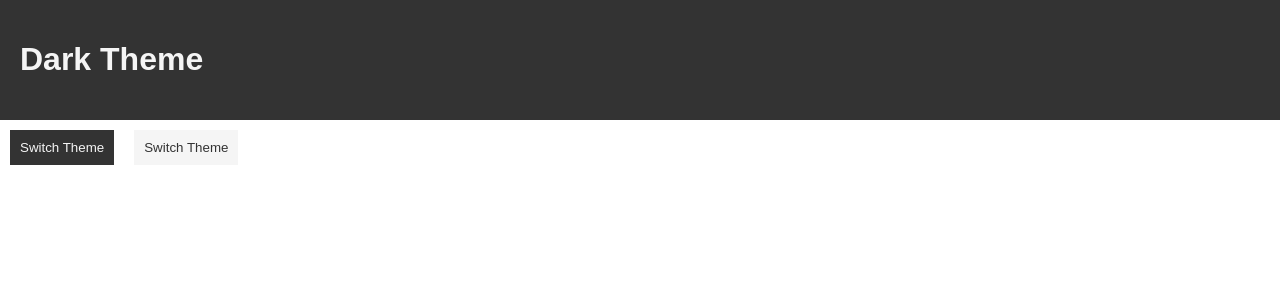
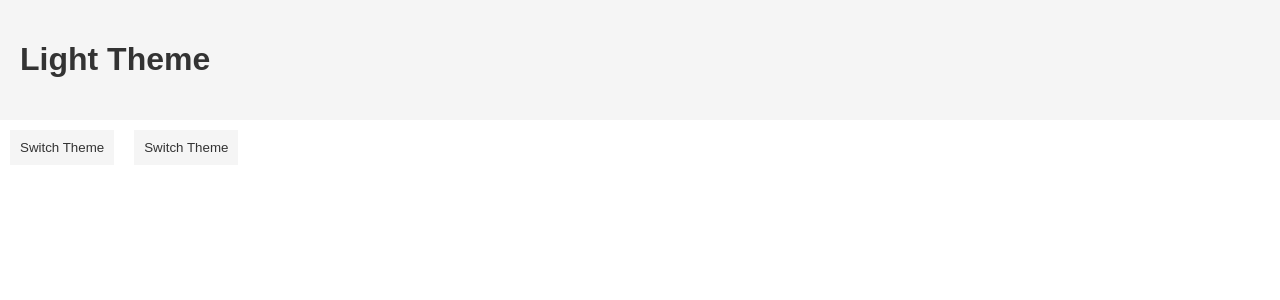
Before and after one commit to theJYC/react-context, a React (Create React App) app: page / in a window 1280 px wide. Shown: the top 300 px of the page. Built offline with nearby package versions, Linux system fonts and the light colour scheme.

Commit message:
context is object-ified when passed in as value, so that context holds the toggleTheme method as well

```diff
--- a/src/App.js
+++ b/src/App.js
@@ -10,8 +10,8 @@ function App() {
     <>
       <Header/>
       <ThemeContextConsumer>
-          {theme => (
-            <Button theme={theme}/>
+          {context => (
+            <Button theme={context.theme} toggleTheme={context.toggleTheme}/>
           )}
       </ThemeContextConsumer>
       <Button/>
--- a/src/Button.js
+++ b/src/Button.js
@@ -3,7 +3,7 @@ import {ThemeContextConsumer} from "./themeContext"
 
 function Button(props) {
     return (
-        <button className={`${props.theme}-theme`}>Switch Theme</button>
+        <button className={`${props.theme}-theme`} onClick={props.toggleTheme}>Switch Theme</button>
     )
 }
 
--- a/src/Header.js
+++ b/src/Header.js
@@ -10,9 +10,9 @@ anonymous function and then applied to where applicable.
 function Header() {
     return (
         <ThemeContextConsumer>
-            {theme => (
-                <header className={`${theme}-theme`}>
-                    <h1>{theme == "light" ? "Light" : "Dark"} Theme</h1>
+            {context => (
+                <header className={`${context.theme}-theme`}>
+                    <h1>{context.theme == "light" ? "Light" : "Dark"} Theme</h1>
                 </header>
             )}
         </ThemeContextConsumer>
--- a/src/themeContext.js
+++ b/src/themeContext.js
@@ -4,9 +4,21 @@ import React from "react"
 const {Provider, Consumer} = React.createContext()
 
 class ThemeContextProvider extends React.Component {
+
+    state = {
+        theme : "light"
+    }
+
+    toggleTheme = () => {
+        this.setState(prevState => {
+            return {
+                theme: prevState.theme == "light" ? "dark" : "light"
+            }
+        })
+    }
     render() {
         return (
-            <Provider value={"dark"}>
+            <Provider value={{theme: this.state.theme, toggleTheme: this.toggleTheme}}>
                 {this.props.children}
             </Provider>
         )
```
